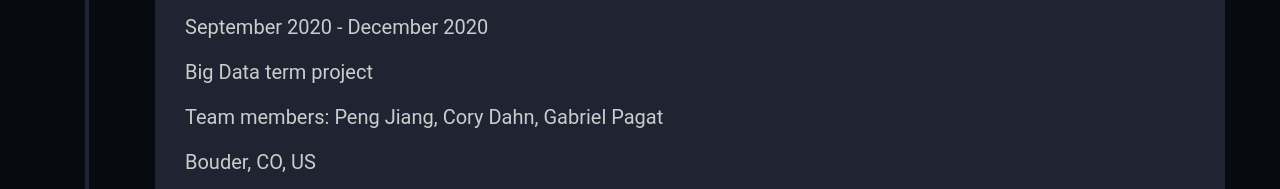
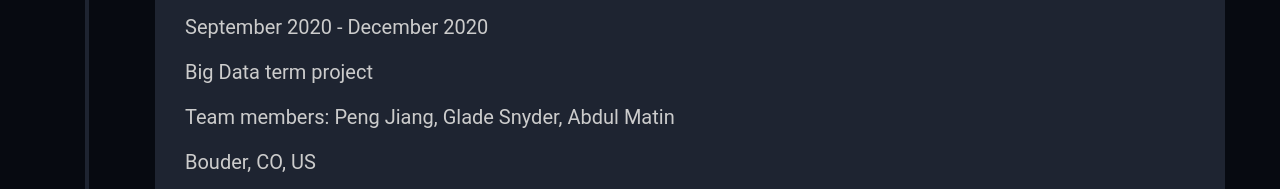
Before and after one commit to peji8559/peji8559.github.io, a plain HTML site: page index.html in a window 1280 px wide. Shown: the part 6625-6814 px from the top of the page. Drawn offline with nearby package versions, Linux system fonts and the light colour scheme.

Commit message:
Update index.html

```diff
--- a/index.html
+++ b/index.html
@@ -327,7 +327,7 @@
                     <p style='font-size:20px; color:#ccc;'>Election results predictions using big data and machine learning algorithms</p>
                     <p style='font-size:20px; color:#ccc;'>September 2020 - December 2020</p>
                     <p style='font-size:20px; color:#ccc;'>Big Data term project</p>
-                    <p style='font-size:20px; color:#ccc;'>Team members: Peng Jiang, Cory Dahn, Gabriel Pagat</p>
+                    <p style='font-size:20px; color:#ccc;'>Team members: Peng Jiang, Glade Snyder, Abdul Matin</p>
                     <p style='font-size:20px; color:#ccc;'>Bouder, CO, US</p>
                     <p style='font-size:18px; color:#ccc;'>We use a huge craigslist dataset from Kaggle. We use python to implement both data processing and deep learning neural networks. Created a UI for the users’ input (car information) and provide output (suggested car price). Tried three different ways for calculations: local CPU, local GPU, multiple CPUs from lab machines. </p>
 
```
